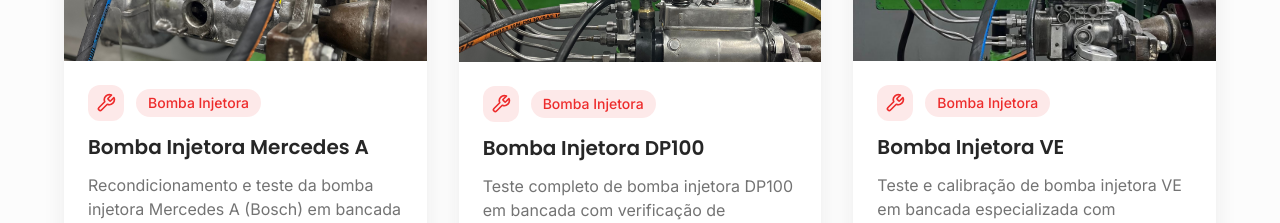
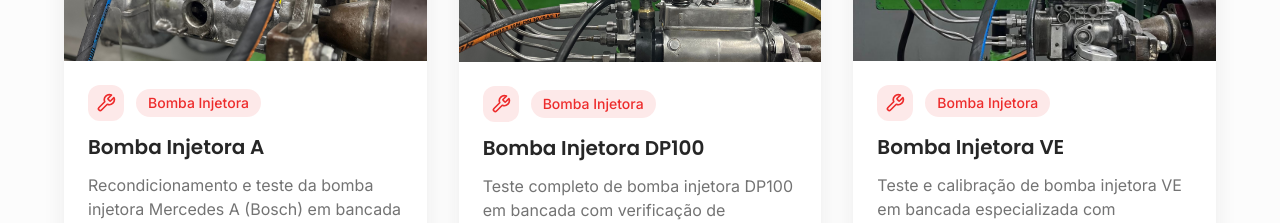
Before and after one commit to DevZipMateus/diesel-web-studio, a React (Vite) app: page / in a window 1280 px wide. Shown: the part 4280-4503 px from the top of the page. Built offline with nearby package versions, Linux system fonts and the light colour scheme; the HTML template or start-up script is replaced by a standard one.

Commit message:
Remove "Mercedes" from gallery

```diff
--- a/src/components/WorkGallery.tsx
+++ b/src/components/WorkGallery.tsx
@@ -40,7 +40,7 @@ const WorkGallery = () => {
     },
     {
       image: "/assets/bomba-injetora-mercedes-up.jpg",
-      title: "Bomba Injetora Mercedes A",
+      title: "Bomba Injetora A",
       description: "Recondicionamento e teste da bomba injetora Mercedes A (Bosch) em bancada com verificação de todos os parâmetros técnicos.",
       category: "Bomba Injetora",
       icon: Wrench
```
